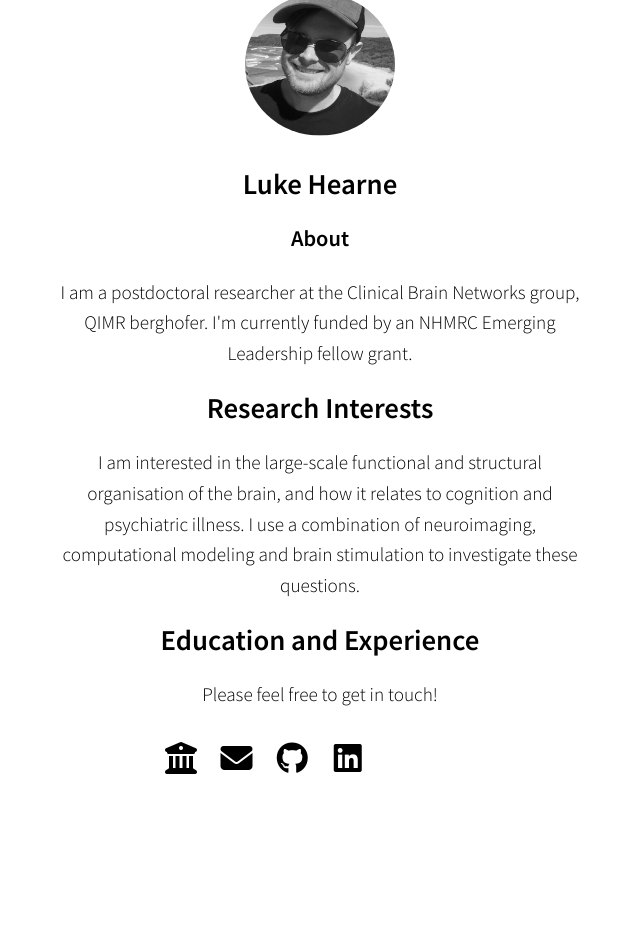
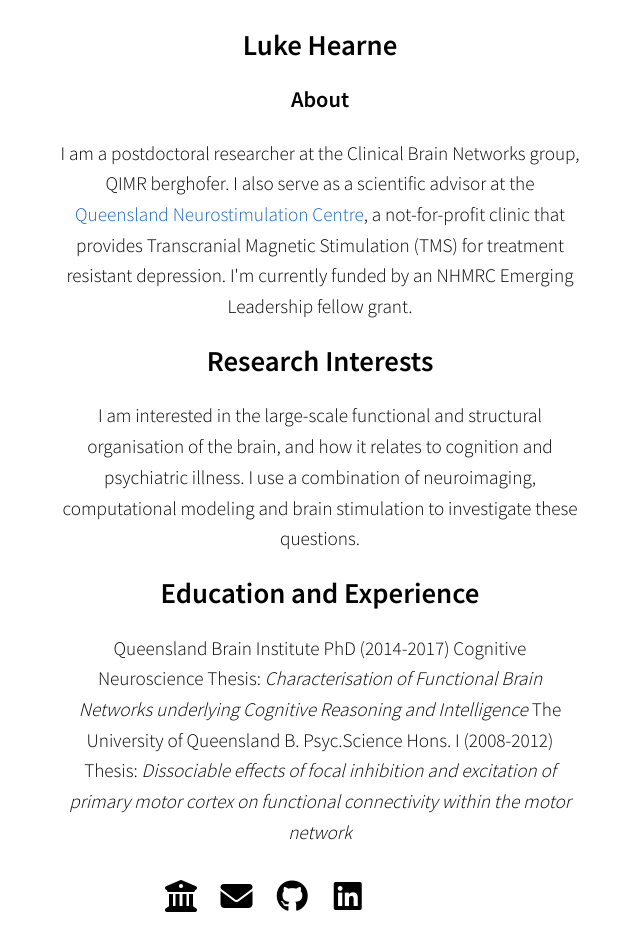
Before and after one commit to ljhearne/ljhearne.github.io, a plain HTML site: page index.html in a window 1280 px wide. Shown: the whole page, without its empty margins (320-960 px from the left). Before the commit the page ends 838 px from the top, so only its background shows below. Drawn offline with Linux system fonts and the light colour scheme; some icons are missing.

Commit message:
Update index.html

```diff
--- a/index.html
+++ b/index.html
@@ -48,6 +48,8 @@
       <h3>About</h3>
       <p>
         I am a postdoctoral researcher at the Clinical Brain Networks group, QIMR berghofer.
+        I also serve as a scientific advisor at the <a href="https://qldneurostimulation.com.au/">Queensland Neurostimulation Centre</a>,
+        a not-for-profit clinic that provides Transcranial Magnetic Stimulation (TMS)  for treatment resistant depression.
         I'm currently funded by an NHMRC Emerging Leadership fellow grant.
       </p>
       <h2>Research Interests</h2>
@@ -58,7 +60,15 @@
       </p>
       <h2>Education and Experience</h2>
       <p>
-        Please feel free to get in touch!
+        Queensland Brain Institute
+        PhD (2014-2017)
+        Cognitive Neuroscience
+        Thesis: <i>Characterisation of Functional Brain Networks underlying Cognitive Reasoning and Intelligence
+        </i>
+
+        The University of Queensland
+        B. Psyc.Science Hons. I (2008-2012)
+        Thesis: <i>Dissociable effects of focal inhibition and excitation of primary motor cortex on functional connectivity within the motor network</i>
       </p>
 
       <!-- Icons -->
```
